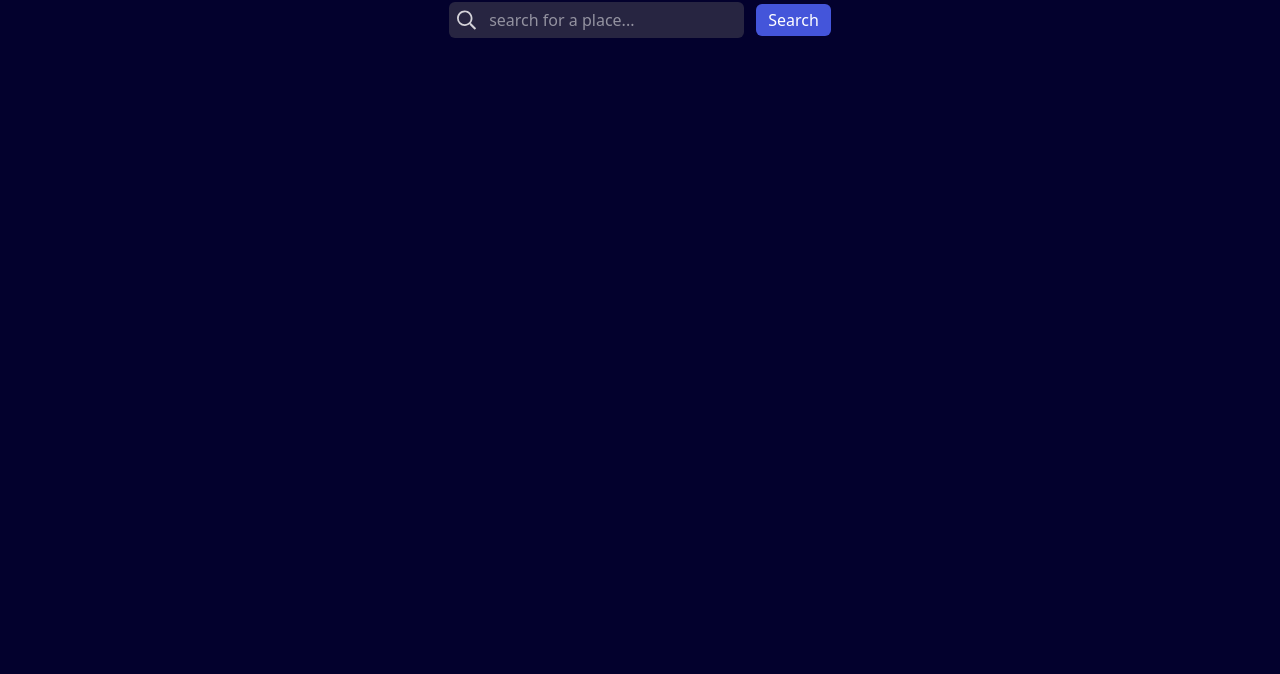
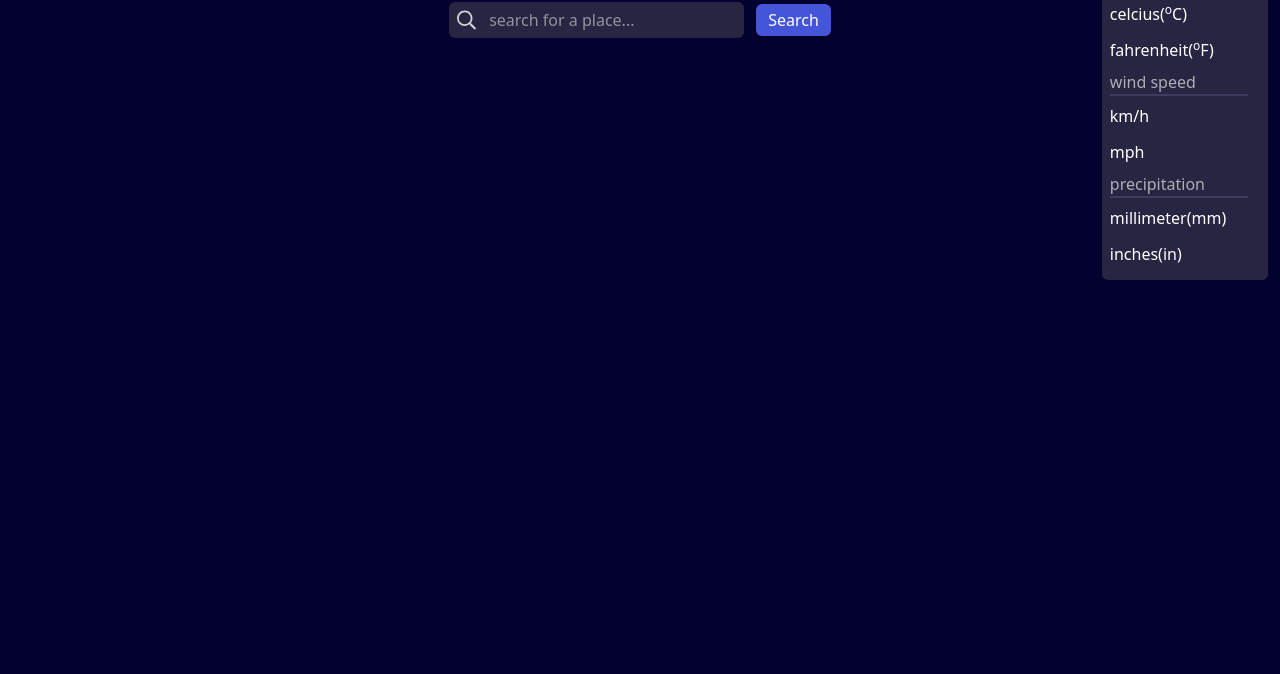
Before and after one commit to jabo-arnold-landry/Weather-App, a website with bundled scripts: page index.html in a window 1280 px wide. Shown: the part 126-800 px from the top of the page. Built offline with nearby package versions, Linux system fonts and the light colour scheme.

Commit message:
feat:add-unit-switcher-card
I unhided the unit switcher markup and added some data unit which will help identify each unit as its own

```diff
--- a/index.html
+++ b/index.html
@@ -29,7 +29,7 @@
           <img src="/images/icon-dropdown.svg" alt="" />
         </div>
         <div
-          class="drop-down-menu bg-Neutral-800 min-w-fit py-1.5 pl-2 pr-5 absolute -right-1 z-30 rounded-md mt-1 hidden"
+          class="drop-down-menu bg-Neutral-800 min-w-fit py-1.5 pl-2 pr-5 absolute -right-1 z-30 rounded-md mt-1"
         >
           <span class="text-neutral-200 line-clamp-1 mb-2 truncate"
             >switch to emperial</span
@@ -37,22 +37,22 @@
           <div class="grid gap-2 divide-y-2 divide-Neutral-600 mb-2">
             <span class="text-Neutral-300">temperature</span>
             <div class="options text-white text-md space-y-3">
-              <button>celcius(<sup>o</sup>C)</button> <br />
-              <button>fahrenheit(<sup>o</sup>F)</button>
+              <button data-unit = "celsius">celcius(<sup>o</sup>C)</button> <br />
+              <button data-unit = "fahrenheit">fahrenheit(<sup>o</sup>F)</button>
             </div>
           </div>
           <div class="grid gap-2 divide-y-2 divide-Neutral-600 mb-2">
             <span class="text-Neutral-300">wind speed</span>
             <div class="options text-white text-md space-y-3">
-              <button>km/h</button> <br />
-              <button>mph</button>
+              <button data-unit="kmh">km/h</button> <br />
+              <button data-unit="mph">mph</button>
             </div>
           </div>
           <div class="grid gap-2 divide-y-2 divide-Neutral-600 mb-2">
             <span class="text-Neutral-300">precipitation</span>
             <div class="options text-white text-md space-y-3">
-              <button>millimeter(mm)</button> <br />
-              <button>inches(in)</button>
+              <button data-unit="mm">millimeter(mm)</button> <br />
+              <button data-unit="inch">inches(in)</button>
             </div>
           </div>
         </div>
```
